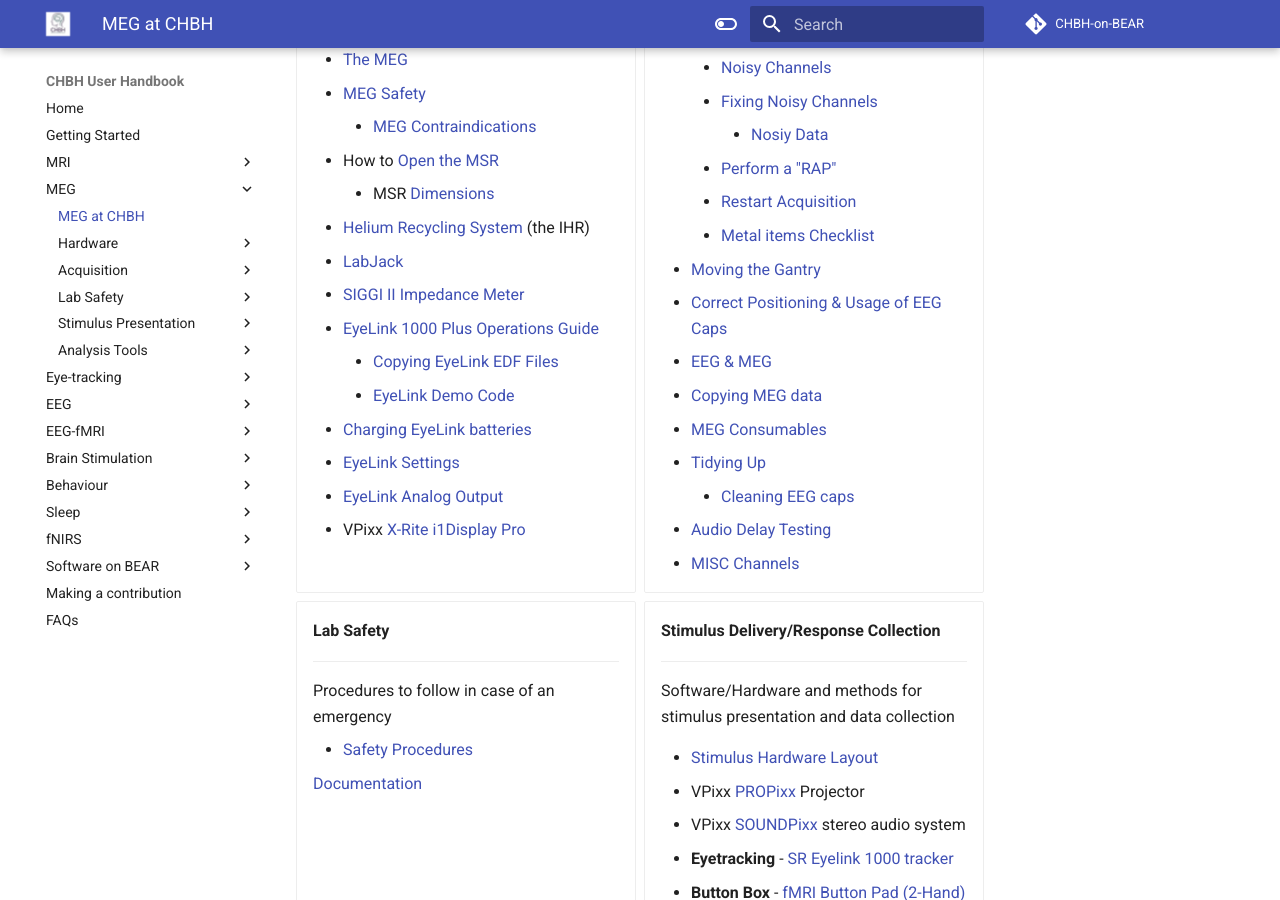
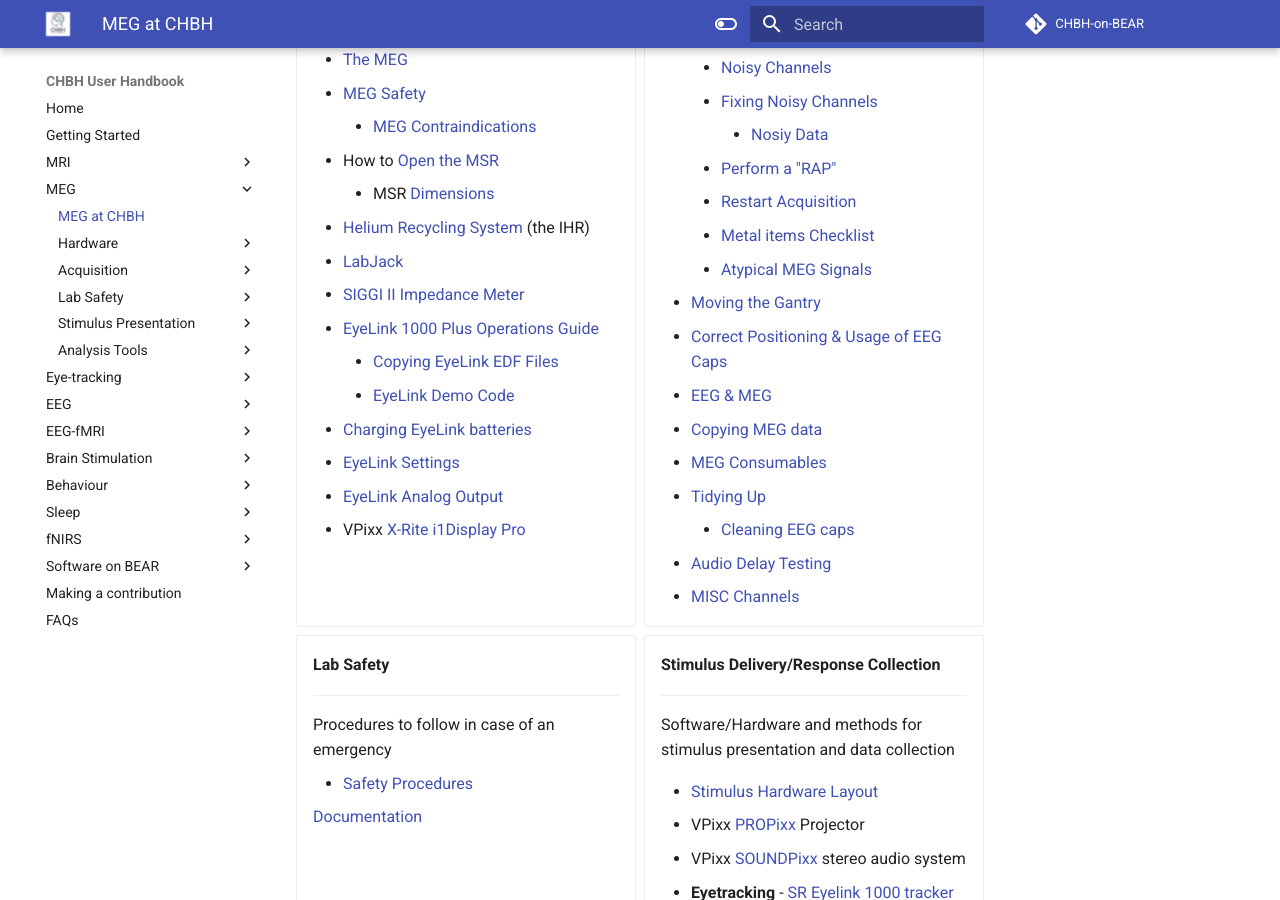
Before and after one commit to chbh-opensource/chbh-on-bear, an MkDocs documentation site: the page built from docs/meg/index.md, in a window 1280 px wide and 900 px high, scrolled down 310 px. Built offline with MkDocs 1.6.1 and Material for MkDocs 9.7.7, drawn with Linux system fonts in a browser that asks for light colours; comment, search, counter and statistics services are not loaded.

Commit message:
Adding files for Atypical MEG signals repo

```diff
--- a/docs/meg/index.md
+++ b/docs/meg/index.md
@@ -40,6 +40,7 @@
 		- [Perform a "RAP"](acquisition/rap.md)
 		- [Restart Acquisition](acquisition/restart_acquisition.md)
 		- [Metal items Checklist](pdfs/Metal_items_checklist.pdf)
+		- [Atypical MEG Signals](acquisition/atypical_meg_signals.md)
 	- [Moving the Gantry](acquisition/moving-the-gantry.md)
 	- [Correct Positioning & Usage of EEG Caps](acquisition/position_usage_eeg_caps.md)
 	- [EEG & MEG](acquisition/eeg_meg.md)
--- a/mkdocs.yml
+++ b/mkdocs.yml
@@ -95,6 +95,7 @@
       - Perform a "RAP": meg/acquisition/rap.md
       - Restart Acquisition: meg/acquisition/restart_acquisition.md
       - Metal items Checklist: meg/pdfs/Metal_items_checklist.pdf
+      - Atypical MEG Signals: meg/acquisition/atypical_meg_signals.md
       - Moving the Gantry: meg/acquisition/moving-the-gantry.md
       - Correct Positioning/EEG Cap Usage: meg/acquisition/position_usage_eeg_caps.md
       - EEG & MEG: meg/acquisition/eeg_meg.md
```
Also changed, not shown: docs/meg/acquisition/atypical_meg_signals.md (added, +1 -0 lines), docs/images/meg/Eyes_open_with_ECG_Temporal.png (added), docs/images/meg/Squid_Jumps.png (added), 9 other files.
